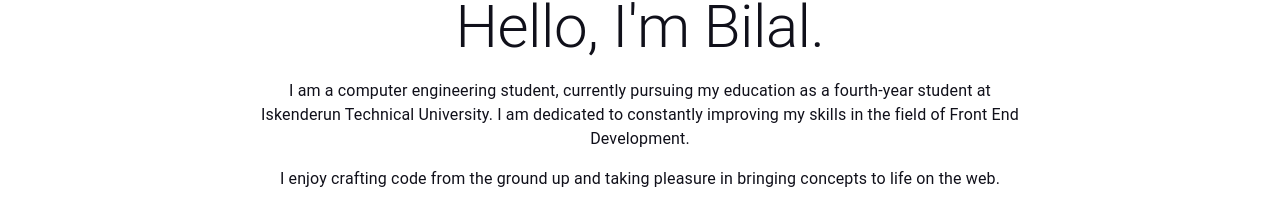
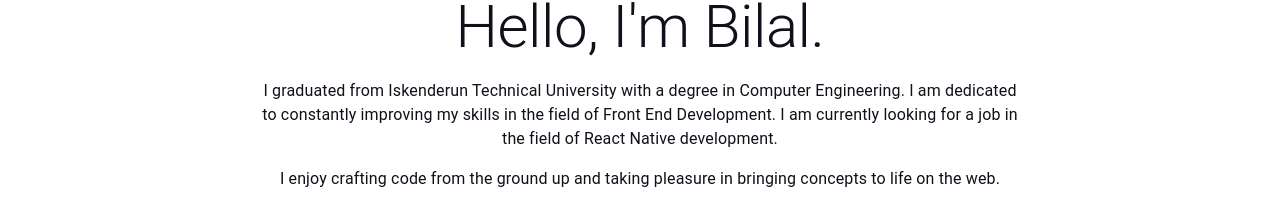
Before and after one commit to bilalseen/personal-website, a React (Create React App) app: page / in a window 1280 px wide. Shown: the part 206-407 px from the top of the page. Built offline with nearby package versions, Linux system fonts and the light colour scheme.

Commit message:
Update Home page content and resume information

```diff
--- a/src/pages/Home.jsx
+++ b/src/pages/Home.jsx
@@ -52,10 +52,10 @@ function App() {
                 textAlign: { xs: "center", xl: "start" },
               }}
             >
-              I am a computer engineering student, currently pursuing my
-              education as a fourth-year student at Iskenderun Technical
-              University. I am dedicated to constantly improving my skills in
-              the field of Front End Development.
+              I graduated from Iskenderun Technical University with a degree in
+              Computer Engineering. I am dedicated to constantly improving my
+              skills in the field of Front End Development. I am currently
+              looking for a job in the field of React Native development.
             </Typography>
             <Typography
               variant="body1"
```
